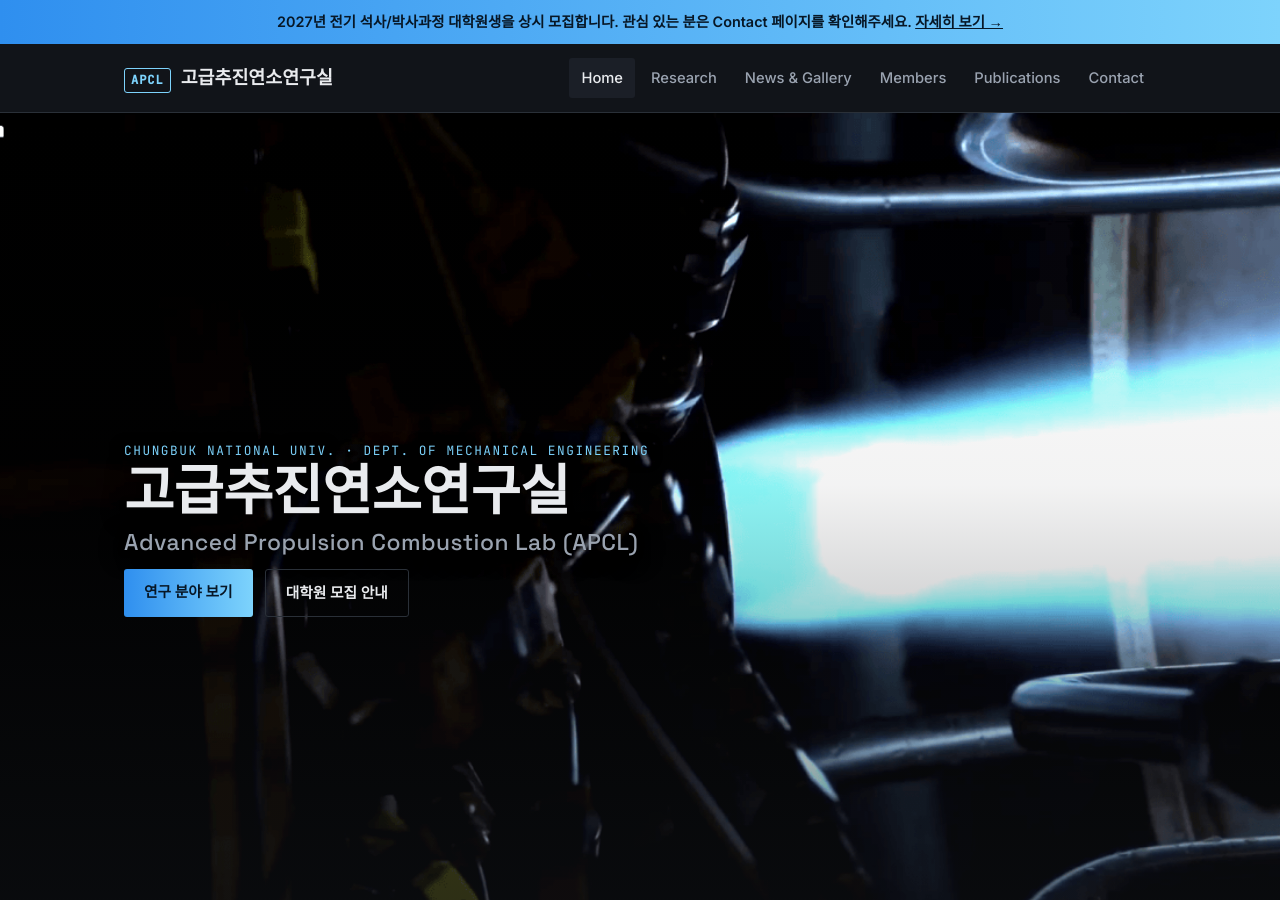
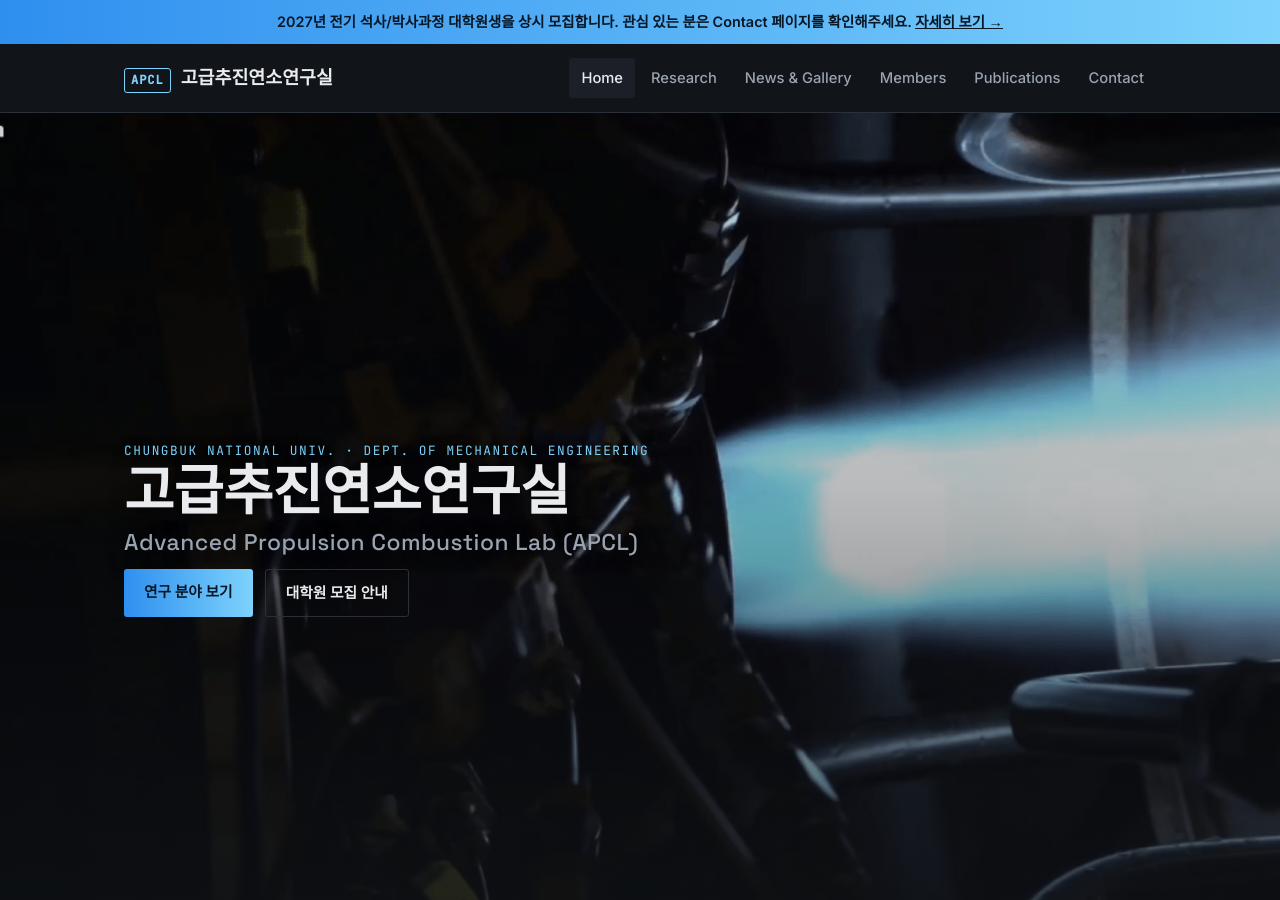
Before and after one commit to APCL-Sun/site-C-V2, a Jekyll site: the page built from index.md, in a window 1280 px wide and 900 px high. Built offline with Jekyll 4.4.1, drawn with Linux system fonts in a browser that asks for light colours.

Commit message:
Update style.css

```diff
--- a/assets/css/style.css
+++ b/assets/css/style.css
@@ -98,9 +98,6 @@
   color: var(--flame-2); border: 1px solid var(--flame-2);
   padding: 2px 6px; border-radius: var(--radius);
 }
-.nav-brand .lab-logo{
-  height: 30px; width: auto; object-fit: contain;
-}
 .nav-links{
   list-style: none; display: flex; gap: 4px; margin: 0; padding: 0;
 }
@@ -154,15 +151,12 @@
 }
 .hero-media video, .hero-media iframe, .hero-media img.hero-gif{
   width: 100%; height: 100%; object-fit: cover;
-  opacity: 1;
-}
-.hero-media img.hero-gif{
-  filter: brightness(1.18) contrast(1.08) saturate(1.15);
+  opacity: 0.95;
 }
 .hero-media::after{
   content: "";
   position: absolute; inset: 0;
-  background: linear-gradient(180deg, rgba(18,21,26,0.0) 0%, rgba(18,21,26,0.05) 45%, rgba(18,21,26,0.55) 100%);
+  background: linear-gradient(180deg, rgba(18,21,26,0.15) 0%, rgba(18,21,26,0.25) 45%, rgba(18,21,26,0.7) 100%);
 }
 .hero-fallback{
   position:absolute; inset:0; z-index:0;
@@ -178,12 +172,12 @@
 .hero-eyebrow{
   font-family: var(--font-mono); font-size: 0.8rem; letter-spacing: 0.12em;
   color: var(--flame-2); text-transform: uppercase; margin-bottom: 14px;
-  text-shadow: 0 1px 4px rgba(0,0,0,0.85), 0 2px 16px rgba(0,0,0,0.7);
+  text-shadow: 0 1px 12px rgba(0,0,0,0.6);
 }
 .hero h1{
   font-size: clamp(2.1rem, 5vw, 3.4rem);
   line-height: 1.1; margin-bottom: 14px;
-  text-shadow: 0 1px 6px rgba(0,0,0,0.85), 0 4px 26px rgba(0,0,0,0.75);
+  text-shadow: 0 2px 20px rgba(0,0,0,0.65);
 }
 .hero h1 .en{
   display:block; font-size: 0.42em; color: var(--text-dim); font-weight: 500;
@@ -191,7 +185,7 @@
 }
 .hero p.lead{
   color: var(--text-dim); font-size: 1.05rem; max-width: 560px; margin-bottom: 26px;
-  text-shadow: 0 1px 4px rgba(0,0,0,0.85), 0 2px 16px rgba(0,0,0,0.7);
+  text-shadow: 0 1px 12px rgba(0,0,0,0.6);
 }
 .hero-ctas{ display: flex; gap: 12px; flex-wrap: wrap; }
 .btn{
```
